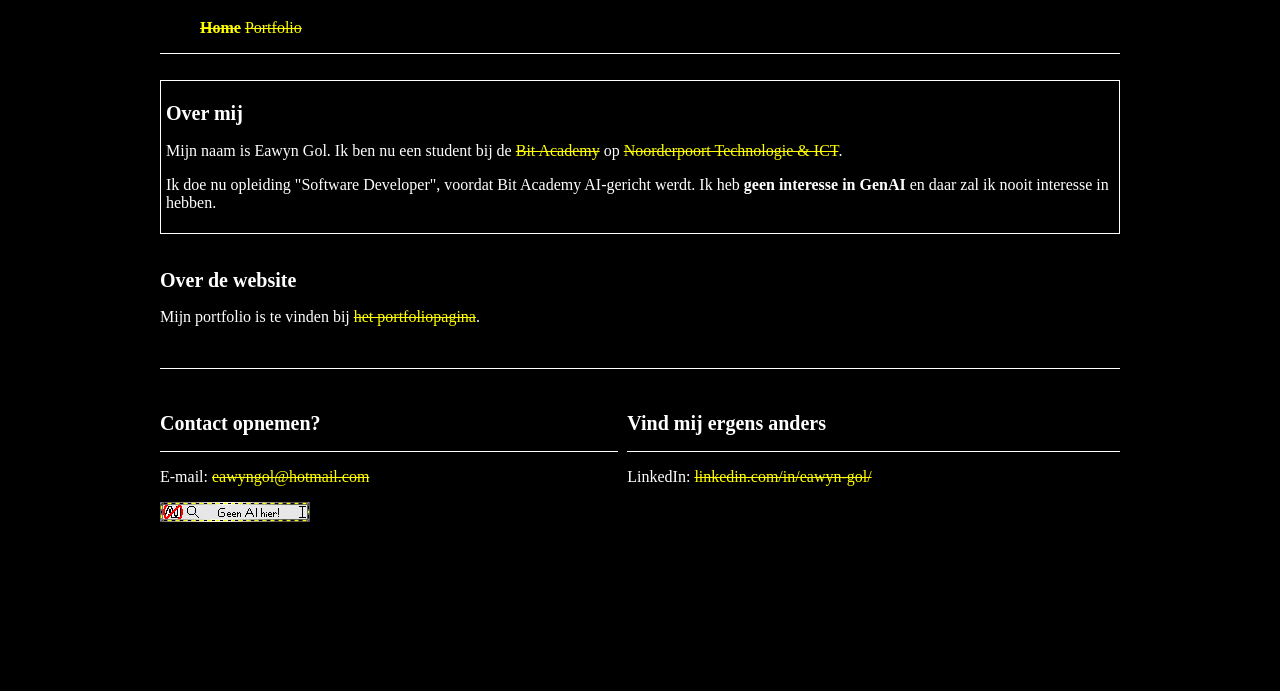
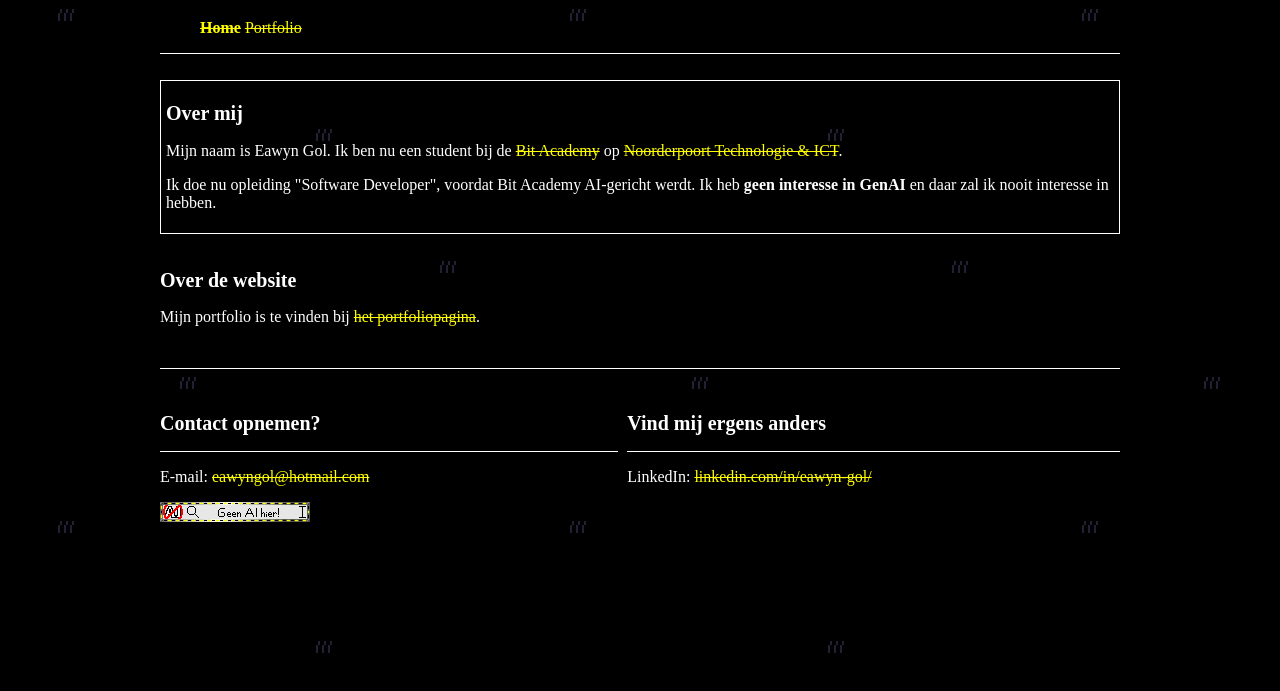
Before and after one commit to egol1/portfolio-website, a plain HTML site: page index.html in a window 1280 px wide. Shown: the part 61-752 px from the top of the page. Drawn offline with Linux system fonts and the light colour scheme.

Commit message:
Paar kleine veranderingen

```diff
--- a/style.css
+++ b/style.css
@@ -4,6 +4,8 @@ body {
     margin-right: auto;
 
     background-color: #000;
+    background-image: url('assets/images/bg.png');
+        background-repeat: repeat;
     color: #fff;
 }
 
```
Also changed, not shown: portfolio.html (+2 -2 lines), assets/images/bg.png (added), 1 other file.
